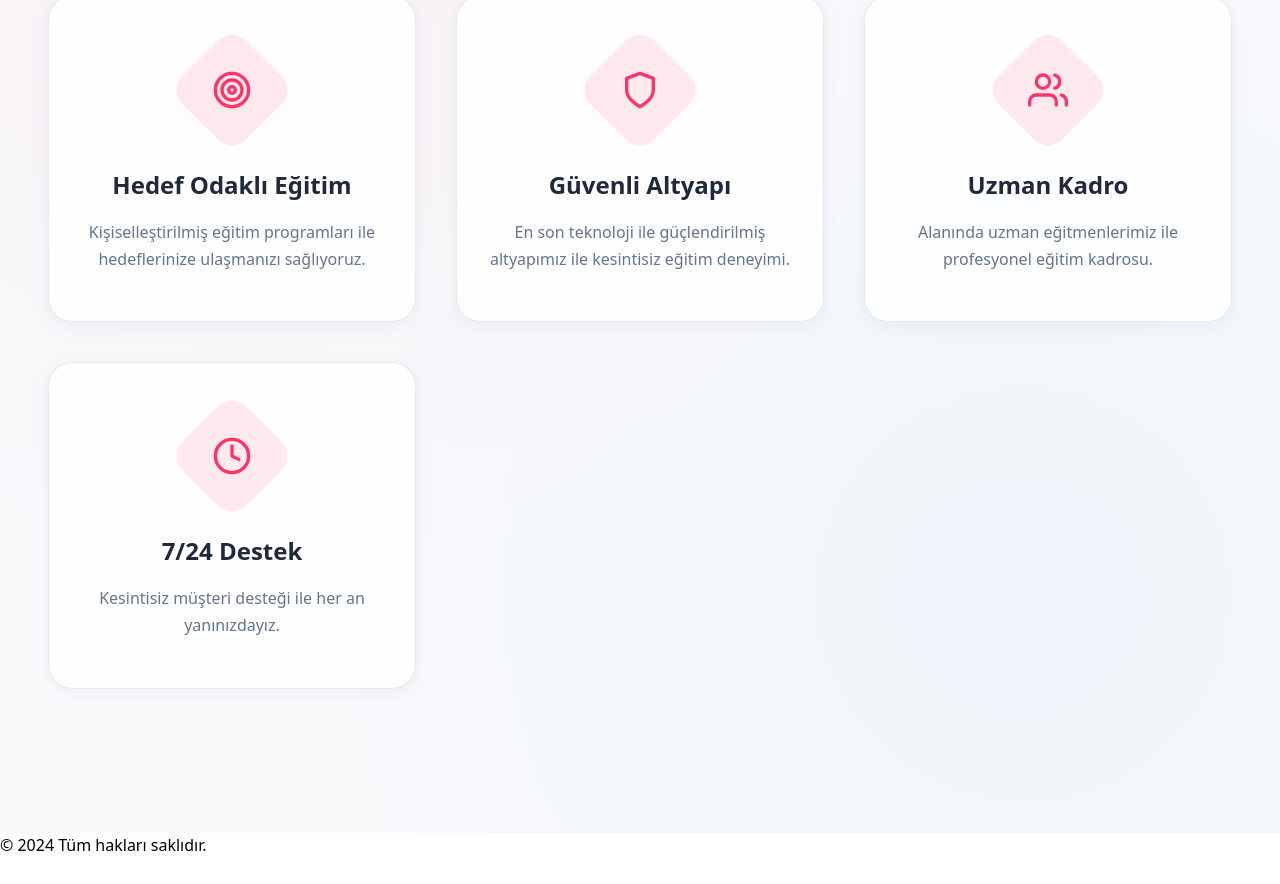
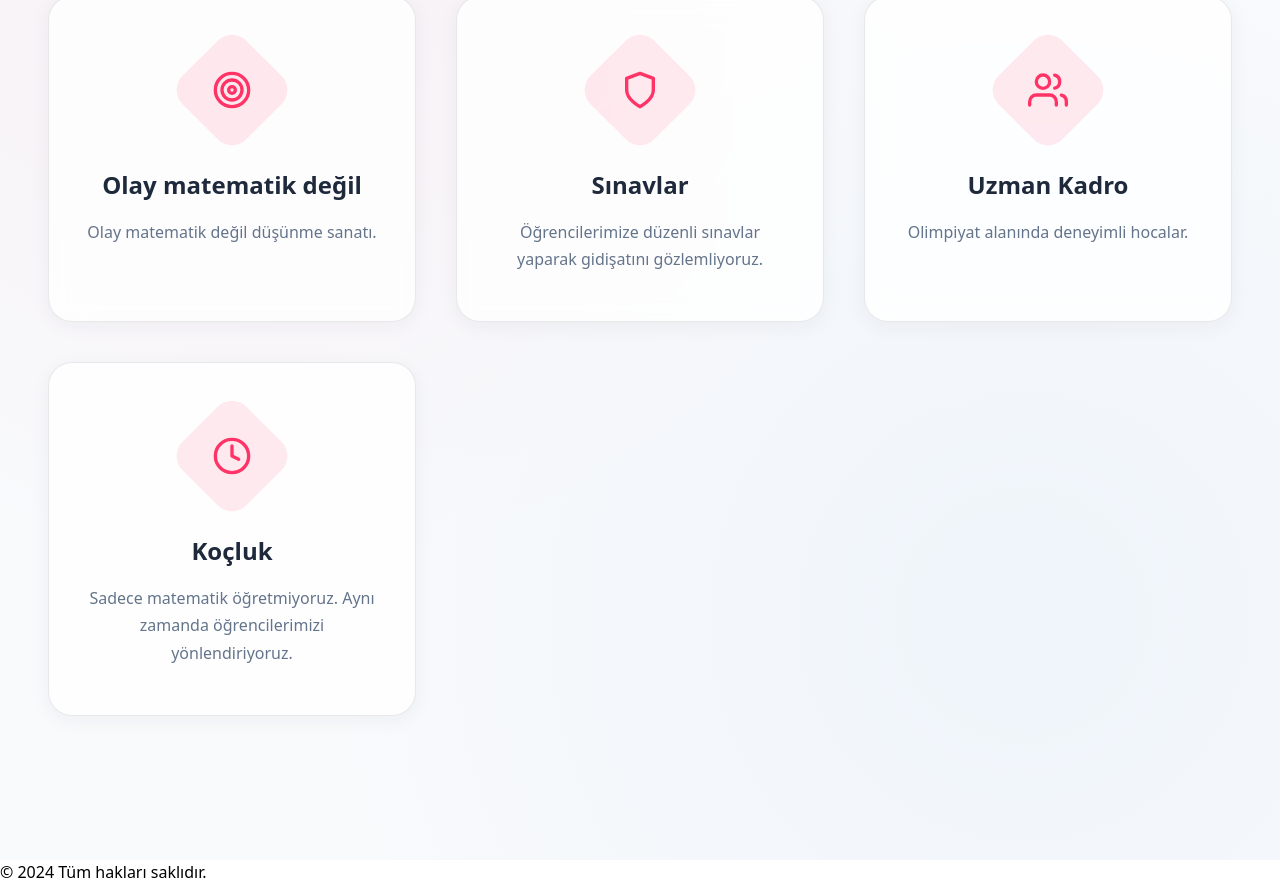
Before and after one commit to alifuatakbas/e-math-frontend, a Next.js app: page / in a window 1280 px wide. Shown: the part 1157-2041 px from the top of the page. Before the commit the page ends 2014 px from the top, so only its background shows below. Built offline with nearby package versions, Linux system fonts and the light colour scheme.

Commit message:
Login düzeni

```diff
--- a/app/components/Features.tsx
+++ b/app/components/Features.tsx
@@ -6,23 +6,23 @@ import { motion } from 'framer-motion'
 const features = [
   {
     icon: <FiTarget className={styles.icon} />,
-    title: "Hedef Odaklı Eğitim",
-    description: "Kişiselleştirilmiş eğitim programları ile hedeflerinize ulaşmanızı sağlıyoruz."
+    title: "Olay matematik değil",
+    description: "Olay matematik değil düşünme sanatı."
   },
   {
     icon: <FiShield className={styles.icon} />,
-    title: "Güvenli Altyapı",
-    description: "En son teknoloji ile güçlendirilmiş altyapımız ile kesintisiz eğitim deneyimi."
+    title: "Sınavlar",
+    description: "Öğrencilerimize düzenli sınavlar yaparak gidişatını gözlemliyoruz."
   },
   {
     icon: <FiUsers className={styles.icon} />,
     title: "Uzman Kadro",
-    description: "Alanında uzman eğitmenlerimiz ile profesyonel eğitim kadrosu."
+    description: "Olimpiyat alanında deneyimli hocalar."
   },
   {
     icon: <FiClock className={styles.icon} />,
-    title: "7/24 Destek",
-    description: "Kesintisiz müşteri desteği ile her an yanınızdayız."
+    title: "Koçluk",
+    description: "Sadece matematik öğretmiyoruz. Aynı zamanda öğrencilerimizi yönlendiriyoruz."
   }
 ];
 
```
